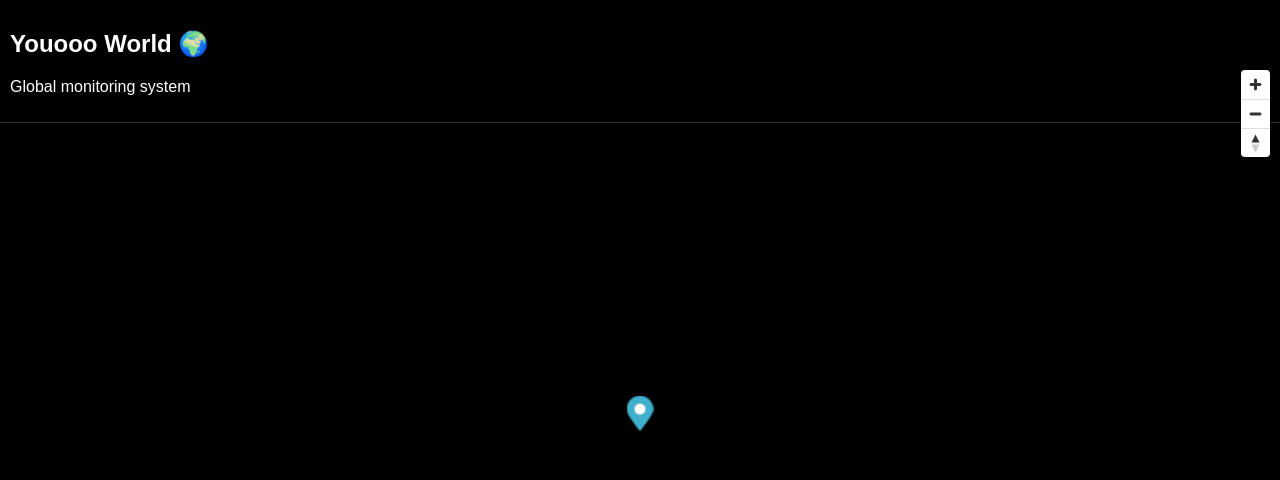
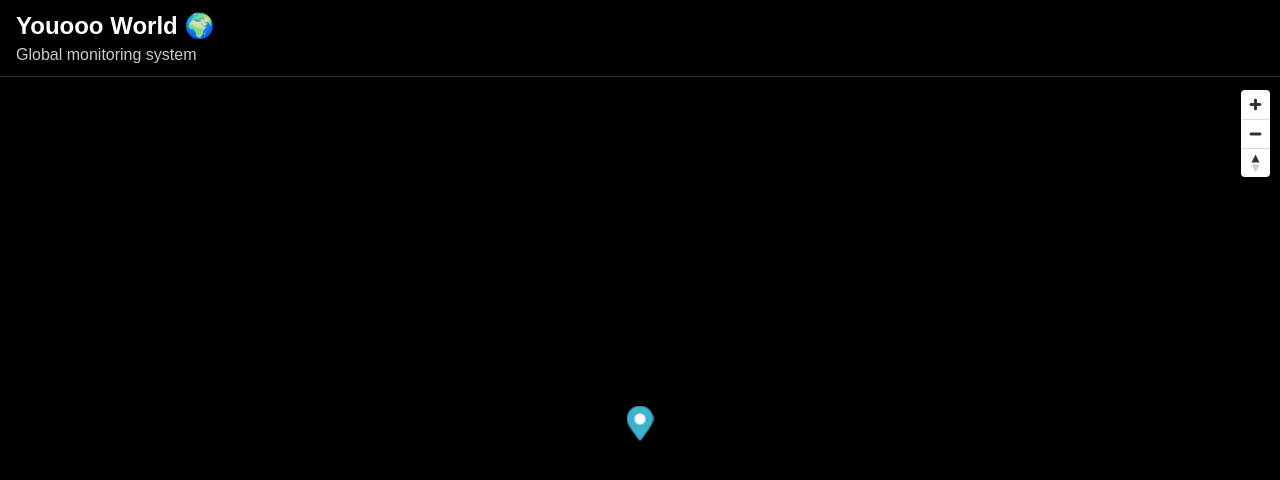
Before and after one commit to aldulaimi83/youooo-world, a plain HTML site: page index.html in a window 1280 px wide. Shown: the top 480 px of the page. Drawn offline with nearby package versions, Linux system fonts and the light colour scheme; no server answers.

Commit message:
Update style.css

```diff
--- a/style.css
+++ b/style.css
@@ -1,22 +1,31 @@
 body {
-  margin:0;
-  font-family: Arial;
-  background:black;
-  color:white;
+  margin: 0;
+  font-family: Arial, sans-serif;
+  background: black;
+  color: white;
 }
 
-#map{
-  position:absolute;
-  top:60px;
-  bottom:0;
-  width:100%;
+#map {
+  position: absolute;
+  top: 80px;
+  bottom: 0;
+  width: 100%;
 }
 
-#header{
-  position:absolute;
-  z-index:1;
-  background:black;
-  padding:10px;
-  width:100%;
-  border-bottom:1px solid #333;
+#header {
+  position: absolute;
+  z-index: 10;
+  background: rgba(0, 0, 0, 0.85);
+  padding: 12px 16px;
+  width: 100%;
+  border-bottom: 1px solid #333;
 }
+
+#header h2 {
+  margin: 0 0 6px 0;
+}
+
+#header p {
+  margin: 0;
+  color: #ccc;
+}
```
